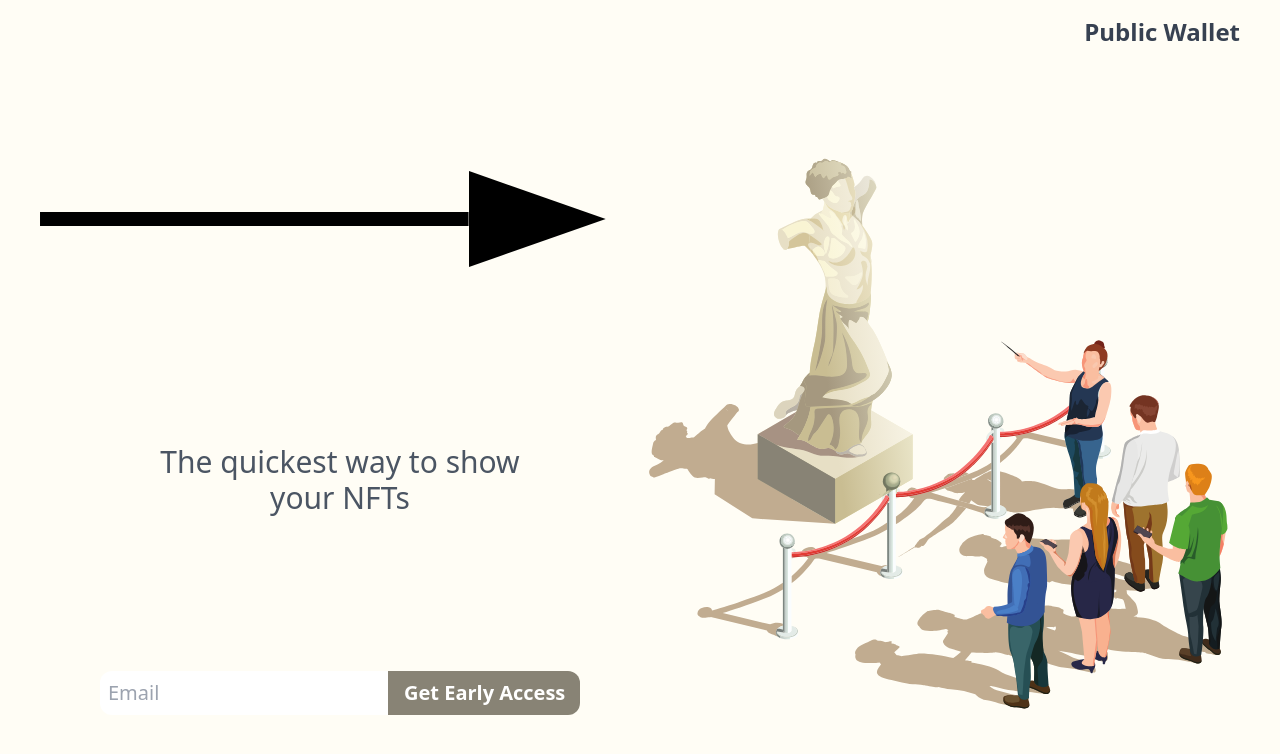
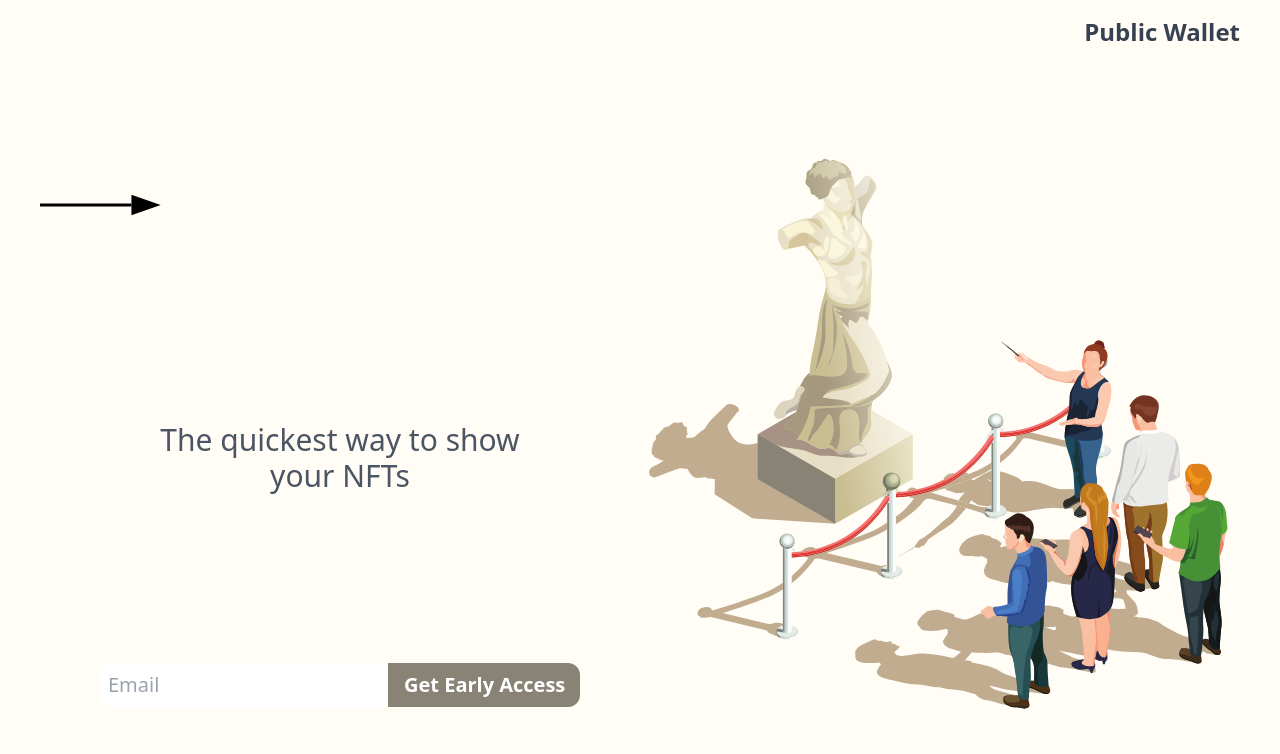
Before and after one commit to turcottep/cryptus, a Next.js app in the folder cryptus-app/: page / in a window 1280 px wide. Shown: the top 754 px of the page. Built offline with nearby package versions, Linux system fonts and the light colour scheme; no server answers.

Commit message:
added min height

```diff
--- a/cryptus-app/components/LandingPage.tsx
+++ b/cryptus-app/components/LandingPage.tsx
@@ -10,11 +10,11 @@ export default function LandingPage() {
 
         <div className="flex h-full justify-evenly md:justify-between flex-col w-full items-center md:flex-row">
           <div className="flex justify-between flex-col w-full md:justify-around items-center text-center md:h-full my-4">
-            <div className="flex-shrink w-auto md:w-full min-w-0 min-h-0">
+            <div className="flex-shrink w-auto md:w-full min-w-32 min-h-32">
               <div className="mx-auto h-auto">
                 <img
                   draggable="false"
-                  className="w-full flex-1 min-w-0 min-h-0"
+                  className="w-32 flex-1 h-32"
                   src="express.svg"
                 />
               </div>
```
